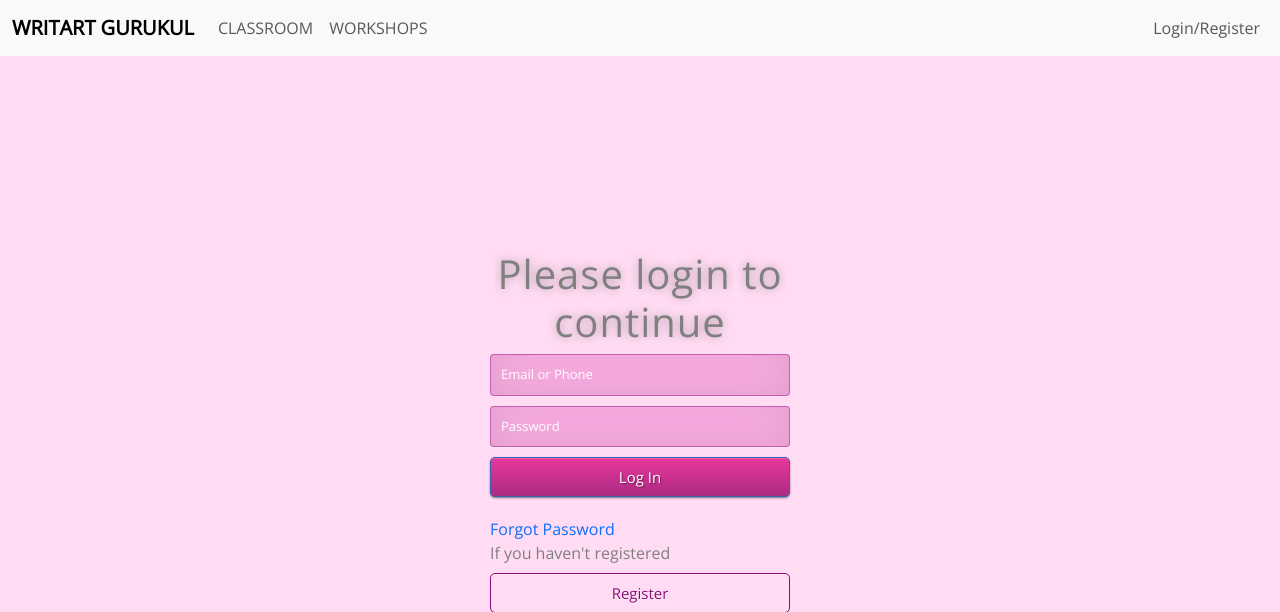
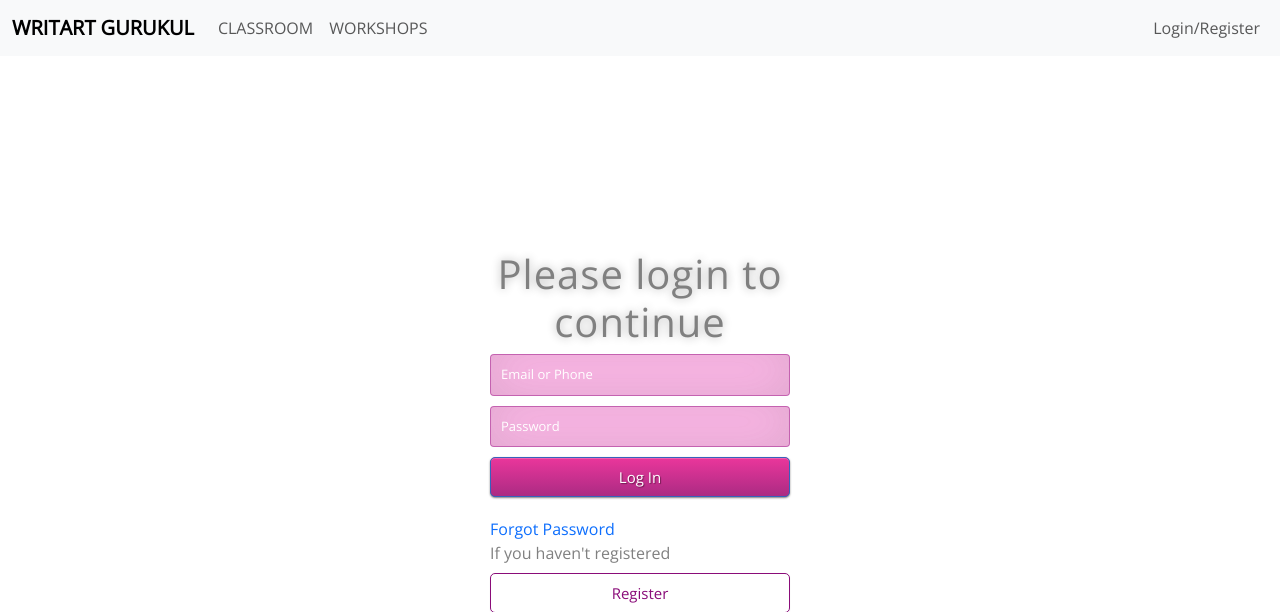
Before and after one commit to webwritart/writart-website, a Flask app: page /payment/ in a window 1280 px wide. Shown: the top 612 px of the page. Run offline with Flask 3, Linux system fonts and the light colour scheme; some libraries are stand-ins or nearby versions.

Commit message:
change bg color to white

```diff
--- a/static/css/styles.css
+++ b/static/css/styles.css
@@ -16,7 +16,7 @@ html { width: 100%; height:100%; overflow:auto; }
 body {
 	height: auto;
 	font-family: 'Open Sans', sans-serif;
-    background-color: #FFDCF3;
+    background-color: #FFFFFF;
 
 }
 
```
